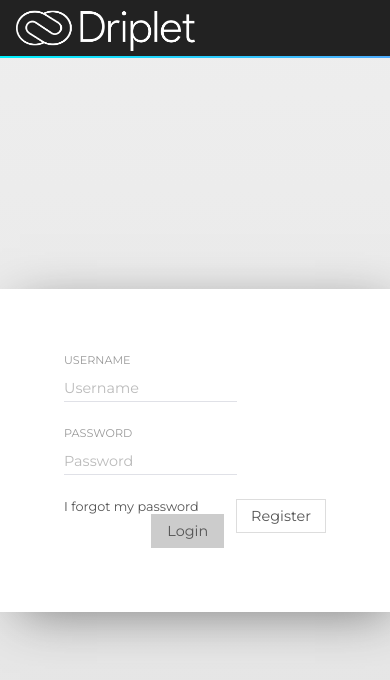
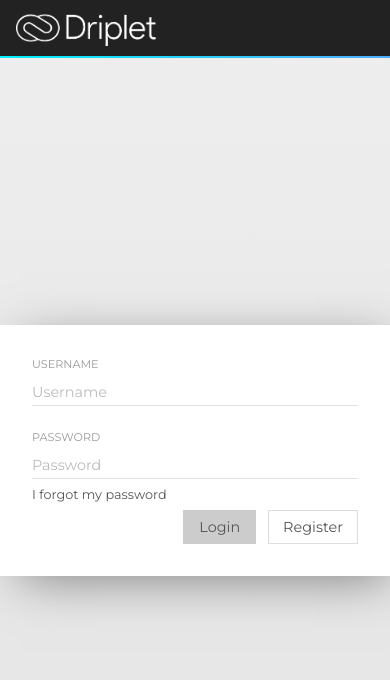
Before and after one commit to adityaxdiwakar/driplet-www, a React (Create React App) app: page /login in a window 390 px wide. Shown: the top 680 px of the page. Built offline with nearby package versions, Linux system fonts and the light colour scheme; no server answers.

Commit message:
Mobile improvements

```diff
--- a/src/css/auth.css
+++ b/src/css/auth.css
@@ -23,8 +23,8 @@
 .auth-forgot {
     font-size: .8em;
     color: #555;
-    float: left;
     cursor: pointer;
+    margin-bottom: 8px;
 }
 
 .auth-forgot:hover {
@@ -35,14 +35,20 @@
     color: #e22;
     font-size: .9em;
     margin-bottom: 4px;
+    margin-top: -16px;
 }
 
 @media only screen and (max-width: 450px) {
     .auth-modal-body input {
-        width: auto;
+        width: 100%;
     }
 
     .auth-modal {
         width: 100vw;
     }
+
+    .auth-modal-body {
+        padding: 32px;
+        width: 100%;
+    }
 }
--- a/src/css/common.css
+++ b/src/css/common.css
@@ -64,7 +64,7 @@ body::-webkit-scrollbar {
 }
 
 .header img {
-    height: 46px;
+    height: 100%;
 }
 
 .header .brand {
@@ -319,6 +319,10 @@ input:-webkit-autofill {
     .overlay-dg {
         margin: 0;
     }
+
+    .header>a:first-child {
+        padding: 8px 16px;
+    }
 }
 
 @media only screen and (max-width: 550px) {
@@ -329,6 +333,10 @@ input:-webkit-autofill {
 
     .nav-add-text {
         display: none;
+    }
+
+    .header>a:first-child {
+        padding: 10px 16px;
     }
 }
 
```
